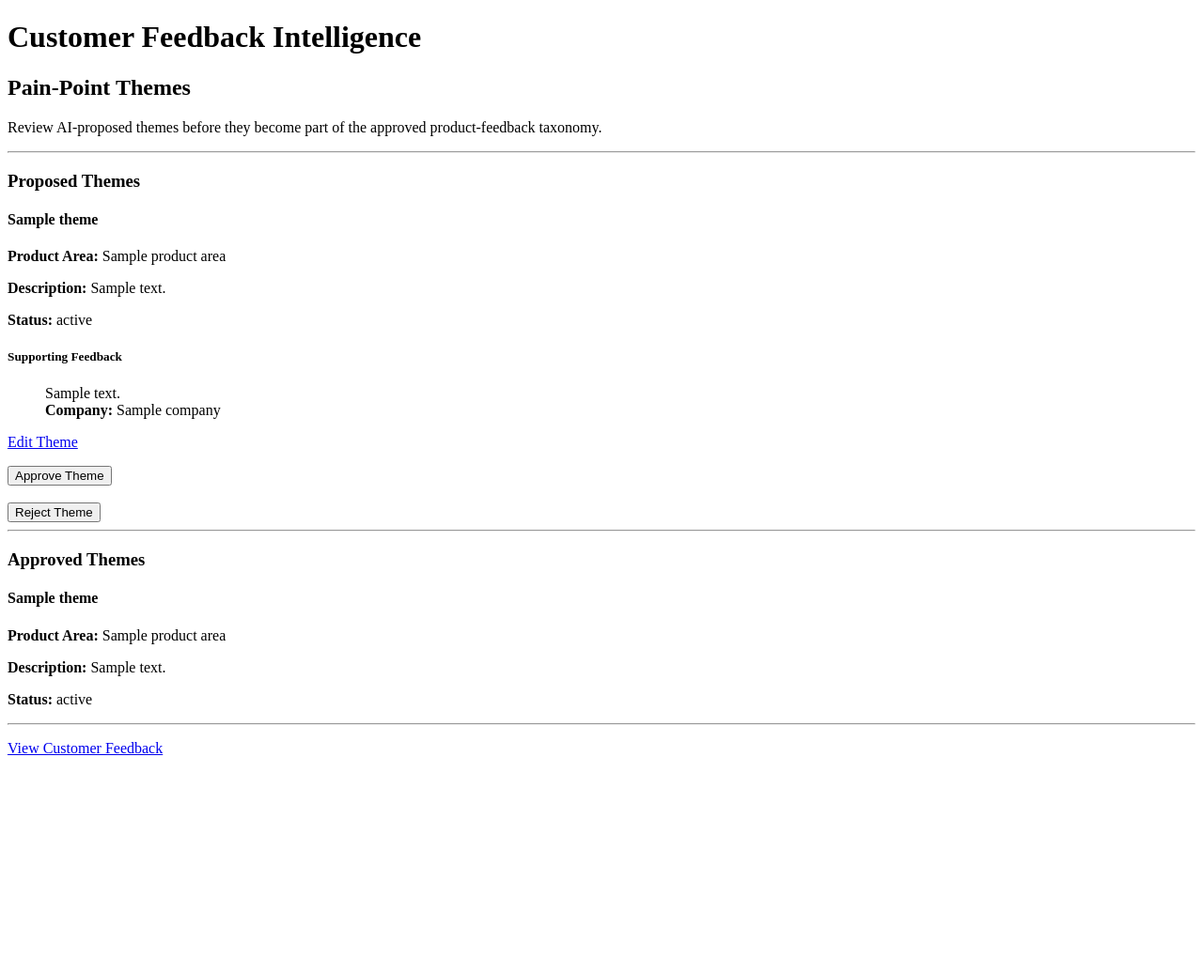
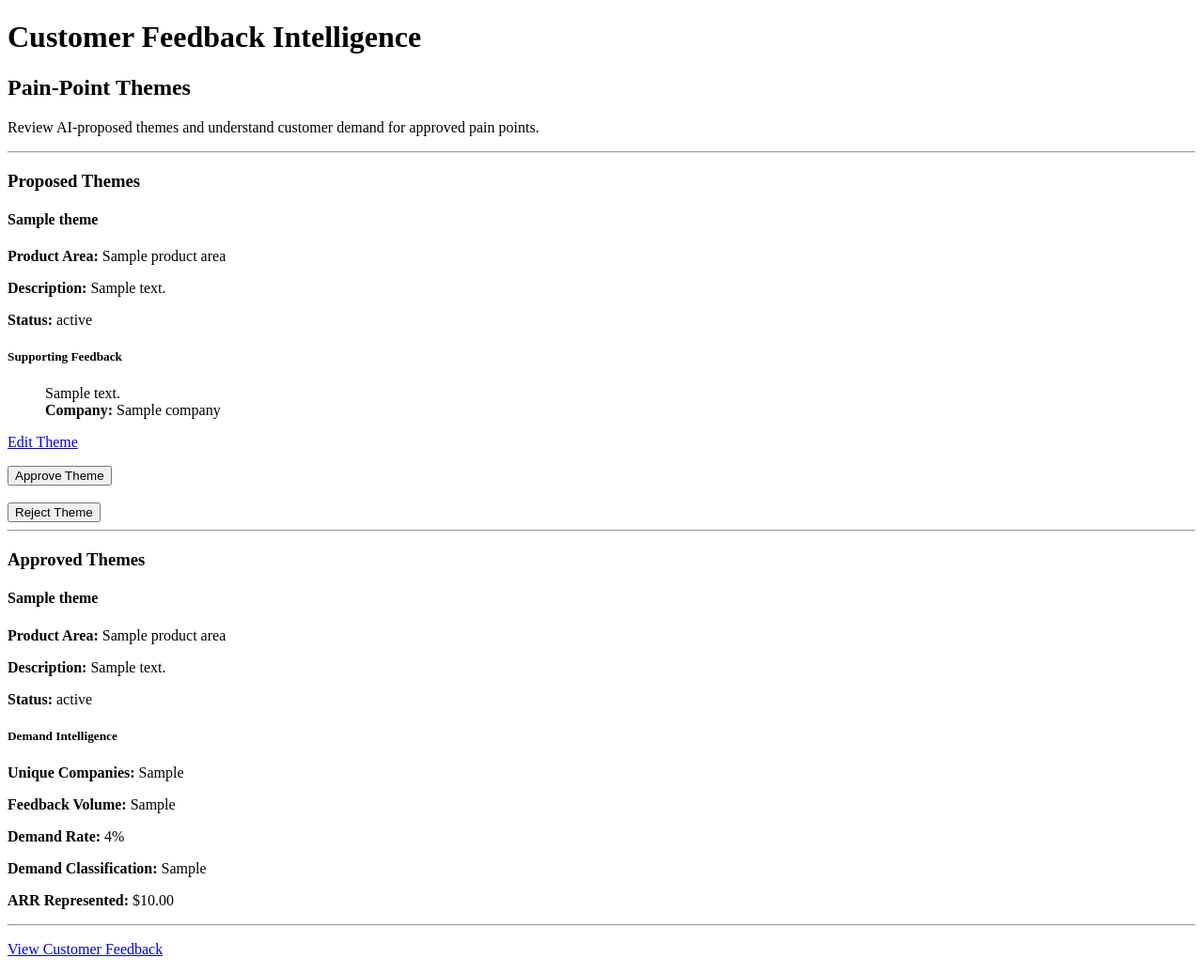
Before and after one commit to ldweaver27/customer-feedback-intelligence, a Flask app: template templates/themes.html in a window 1280 px wide. Shown: the whole page at 94% size. Before the commit the page ends 804 px from the top, so only its background shows below. Run offline with Flask 3, Linux system fonts and the light colour scheme; the template is opened without the code that fills it: most values are stand-ins (such as "Sample title", 1, 10 or a date in 2020).

Commit message:
Implement theme demand intelligence

```diff
--- a/app.py
+++ b/app.py
@@ -6,6 +6,7 @@ from flask import Flask, redirect, render_template, request, url_for
 from supabase import Client, create_client
 
 from ai_service import analyze_feedback, match_theme, propose_theme
+from demand_service import calculate_theme_demand
 
 load_dotenv()
 
@@ -557,16 +558,51 @@ def themes():
 
     approved_response = (
         supabase.table("themes")
-        .select("*, product_areas(name)")
+        .select(
+            "*, "
+            "product_areas(name), "
+            "feedback_themes("
+            "feedback("
+            "id, "
+            "feedback_text, "
+            "companies("
+            "id, "
+            "name, "
+            "arr"
+            ")"
+            ")"
+            ")"
+        )
         .eq("status", "Approved")
         .order("name")
         .execute()
     )
 
+    all_feedback_response = (
+        supabase.table("feedback")
+        .select("company_id")
+        .execute()
+    )
+
+    total_feedback_companies = len(
+        {
+            item["company_id"]
+            for item in all_feedback_response.data
+        }
+    )
+
+    approved_themes = approved_response.data
+
+    for theme in approved_themes:
+        theme["demand"] = calculate_theme_demand(
+            theme_feedback=theme.get("feedback_themes", []),
+            total_feedback_companies=total_feedback_companies,
+        )
+
     return render_template(
         "themes.html",
         proposed_themes=proposed_response.data,
-        approved_themes=approved_response.data,
+        approved_themes=approved_themes,
     )
 @app.route("/themes/<int:theme_id>/edit", methods=["GET", "POST"])
 def edit_theme(theme_id):
--- a/templates/themes.html
+++ b/templates/themes.html
@@ -14,8 +14,8 @@
     <h2>Pain-Point Themes</h2>
 
     <p>
-        Review AI-proposed themes before they become part of the
-        approved product-feedback taxonomy.
+        Review AI-proposed themes and understand customer demand
+        for approved pain points.
     </p>
 
     <hr>
@@ -152,6 +152,36 @@
                     {{ theme.status }}
                 </p>
 
+
+                <h5>Demand Intelligence</h5>
+
+                <p>
+                    <strong>Unique Companies:</strong>
+                    {{ theme.demand.unique_companies }}
+                </p>
+
+                <p>
+                    <strong>Feedback Volume:</strong>
+                    {{ theme.demand.feedback_volume }}
+                </p>
+
+                <p>
+                    <strong>Demand Rate:</strong>
+                    {{ theme.demand.demand_rate }}%
+                </p>
+
+                <p>
+                    <strong>Demand Classification:</strong>
+                    {{ theme.demand.demand_classification }}
+                </p>
+
+                <p>
+                    <strong>ARR Represented:</strong>
+                    ${{ "{:,.2f}".format(
+                        theme.demand.represented_arr
+                    ) }}
+                </p>
+
             </div>
 
             <hr>
```
Also changed, not shown: demand_service.py (added, +46 -0 lines), tests/test_app.py (+97 -1 lines).
